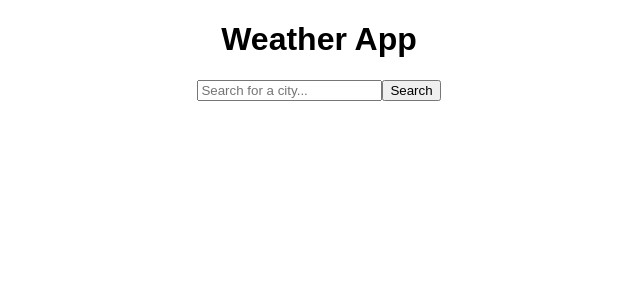
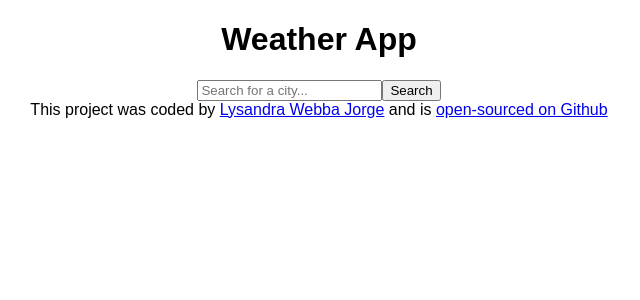
Before and after one commit to OnyxQueen0128/React-Weather-App, a React (Create React App) app: page / in a window 1280 px wide. Shown: the top 300 px of the page, without its empty margins (321-961 px from the left). Built offline with nearby package versions, Linux system fonts and the light colour scheme.

Commit message:
deletions & footer
removed redundant files & data + added footer with Github & profile links

```diff
--- a/public/index.html
+++ b/public/index.html
@@ -2,42 +2,19 @@
 <html lang="en">
   <head>
     <meta charset="utf-8" />
-    <link rel="icon" href="%PUBLIC_URL%/favicon.ico" />
     <meta name="viewport" content="width=device-width, initial-scale=1" />
     <meta name="theme-color" content="#000000" />
     <meta
       name="description"
       content="Web site created using create-react-app"
     />
-    <link rel="apple-touch-icon" href="%PUBLIC_URL%/logo192.png" />
-    <!--
-      manifest.json provides metadata used when your web app is installed on a
-      user's mobile device or desktop. See https://developers.google.com/web/fundamentals/web-app-manifest/
-    -->
+
     <link rel="manifest" href="%PUBLIC_URL%/manifest.json" />
-    <!--
-      Notice the use of %PUBLIC_URL% in the tags above.
-      It will be replaced with the URL of the `public` folder during the build.
-      Only files inside the `public` folder can be referenced from the HTML.
 
-      Unlike "/favicon.ico" or "favicon.ico", "%PUBLIC_URL%/favicon.ico" will
-      work correctly both with client-side routing and a non-root public URL.
-      Learn how to configure a non-root public URL by running `npm run build`.
-    -->
-    <title>React App</title>
+    <title>React Weather App</title>
   </head>
   <body>
     <noscript>You need to enable JavaScript to run this app.</noscript>
     <div id="root"></div>
-    <!--
-      This HTML file is a template.
-      If you open it directly in the browser, you will see an empty page.
-
-      You can add webfonts, meta tags, or analytics to this file.
-      The build step will place the bundled scripts into the <body> tag.
-
-      To begin the development, run `npm start` or `yarn start`.
-      To create a production bundle, use `npm run build` or `yarn build`.
-    -->
   </body>
 </html>
--- a/src/App.js
+++ b/src/App.js
@@ -6,6 +6,24 @@ export default function App() {
     <div className="App">
       <h1>Weather App</h1>
       <SearchEngine />
+      <footer>
+        This project was coded by{" "}
+        <a
+          href="https://www.linkedin.com/in/lysandrawj/"
+          target="_blank"
+          rel="noreferrer"
+        >
+          Lysandra Webba Jorge
+        </a>{" "}
+        and is{" "}
+        <a
+          href="https://github.com/OnyxQueen0128/react-weather-app"
+          target="_blank"
+          rel="noreferrer"
+        >
+          open-sourced on Github
+        </a>
+      </footer>
     </div>
   );
 }
```
